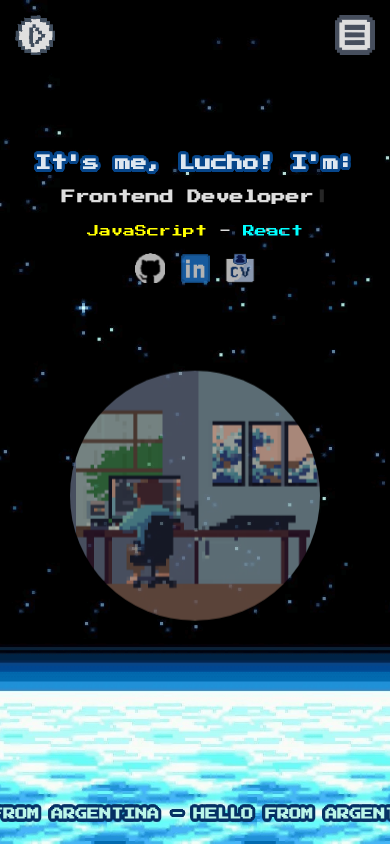
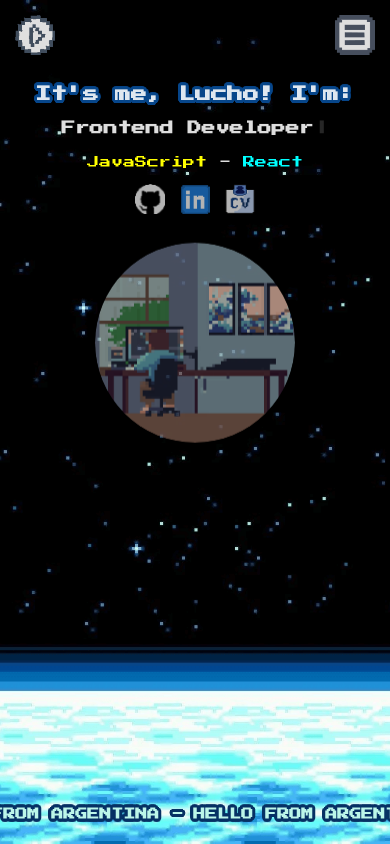
Before and after one commit to Ludcs/Portfolio-2023, a React (Vite) app: page / in a window 390 px wide. Built offline with nearby package versions, Linux system fonts and the light colour scheme; no server answers.

Commit message:
image more litle in Home.jsx & gap on mobile

```diff
--- a/src/components/Home.jsx
+++ b/src/components/Home.jsx
@@ -99,7 +99,7 @@ const MainContainer = styled.div`
     flex-direction: column;
     justify-content: center;
     align-items: center;
-    /* height: 100vh; */
+    gap: 10px;
   }
   @media (min-width: 768px) and (max-width: 1024px) {
     flex-direction: column;
@@ -130,7 +130,7 @@ const DivName = styled.div`
   }
   @media (max-width: 480px) {
     width: 100%;
-    height: 40vh;
+    height: 200px;
     padding-top: 50px;
     display: flex;
     flex-direction: column;
@@ -199,8 +199,8 @@ const DivImage = styled.div`
   transform: translatey(0px);
   animation: float 6s ease-in-out infinite;
   @media (max-width: 480px) {
-    width: 100%;
-    height: 100%;
+    width: 200px;
+    height: 200px;
     display: flex;
     justify-content: center;
     align-items: center;
@@ -232,8 +232,8 @@ const DivImage = styled.div`
       }
     }
     @media (max-width: 480px) {
-      width: 250px;
-      height: 250px;
+      width: 200px;
+      height: 200px;
       object-fit: cover;
       @keyframes float {
         0% {
```
